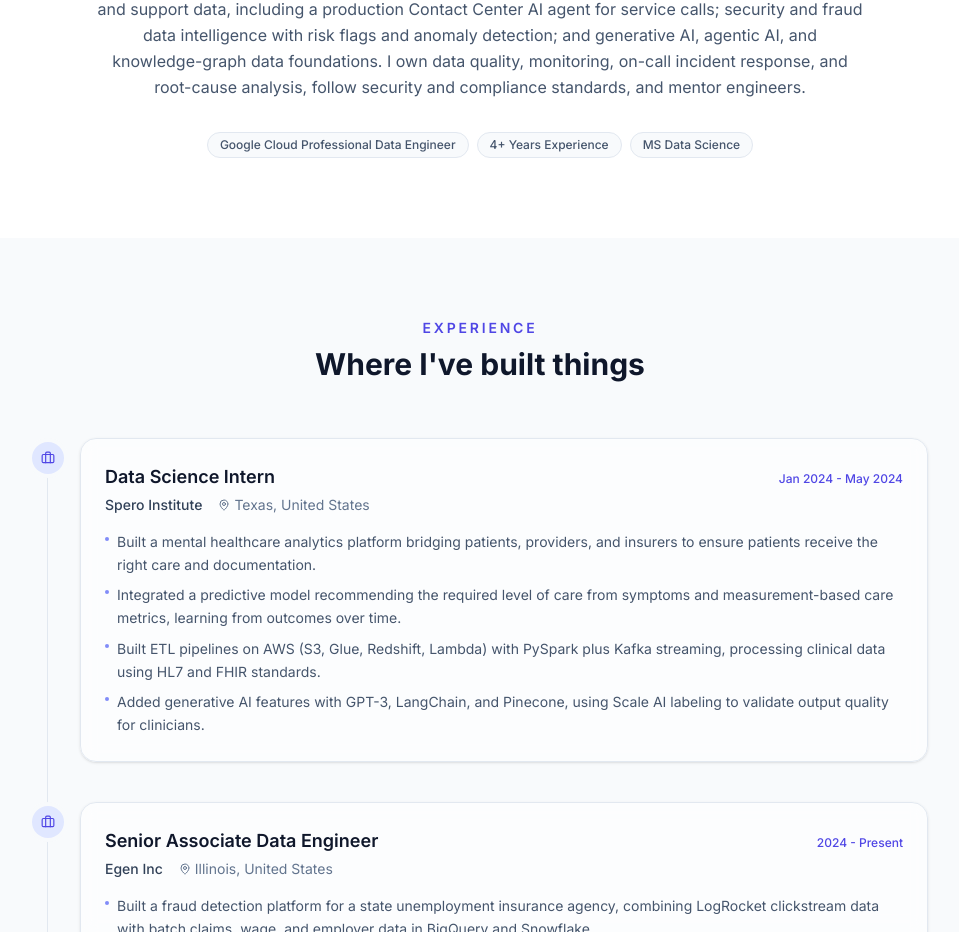
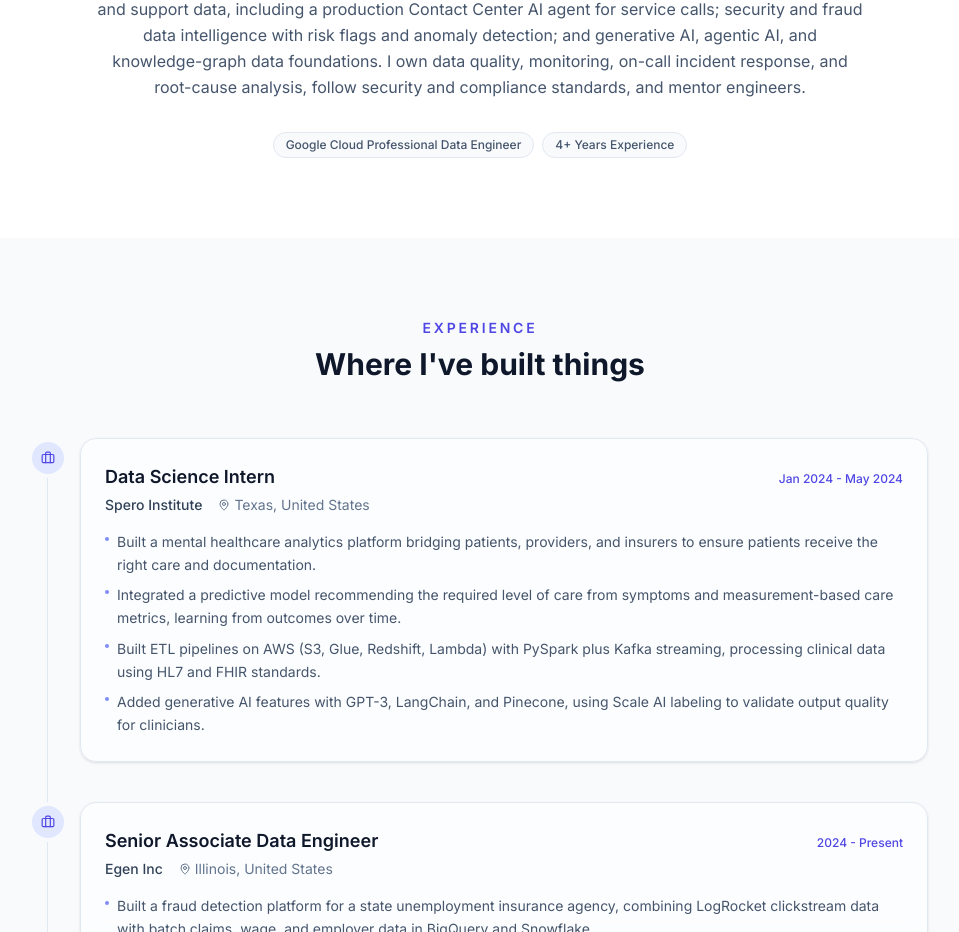
Before and after one commit to somashekhar34/Soma-portfolio, a React (Vite) app: page / in a window 1280 px wide. Shown: the part 917-1849 px from the top of the page, without its empty margins (160-1119 px from the left). Built offline with nearby package versions, Linux system fonts and the light colour scheme.

Commit message:
Remove "MS Data Science" badge from About section
Co-Authored-By: Claude Sonnet 5 <noreply@anthropic.com>
Claude-Session: https://claude.ai/code/session_01EZfiFERWJXWrp4h4xu1B5D

```diff
--- a/src/data/resume.ts
+++ b/src/data/resume.ts
@@ -11,7 +11,7 @@ export const profile = {
   linkedin: "https://linkedin.com/in/somasekhar-addakula",
   blog: "https://somashekhar34.blogspot.com",
   resumeFile: "resume/Somasekhar_Addakula_Resume.pdf",
-  badges: ["Google Cloud Professional Data Engineer", "4+ Years Experience", "MS Data Science"],
+  badges: ["Google Cloud Professional Data Engineer", "4+ Years Experience"],
 };
 
 export type Company = {
```
